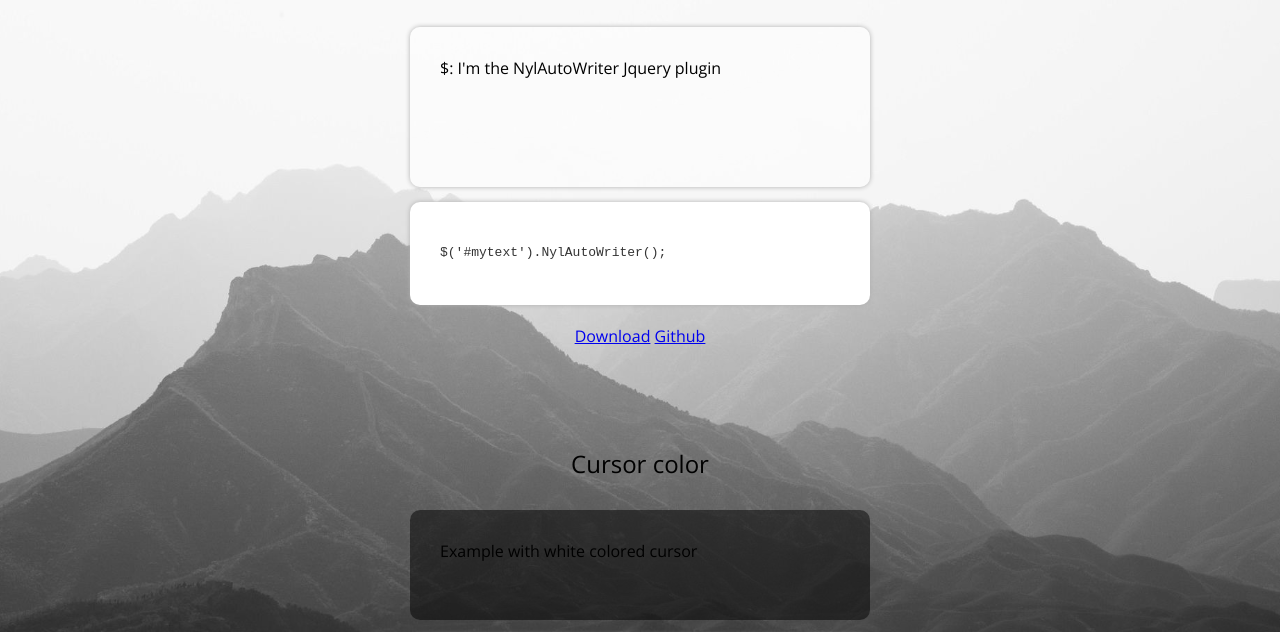
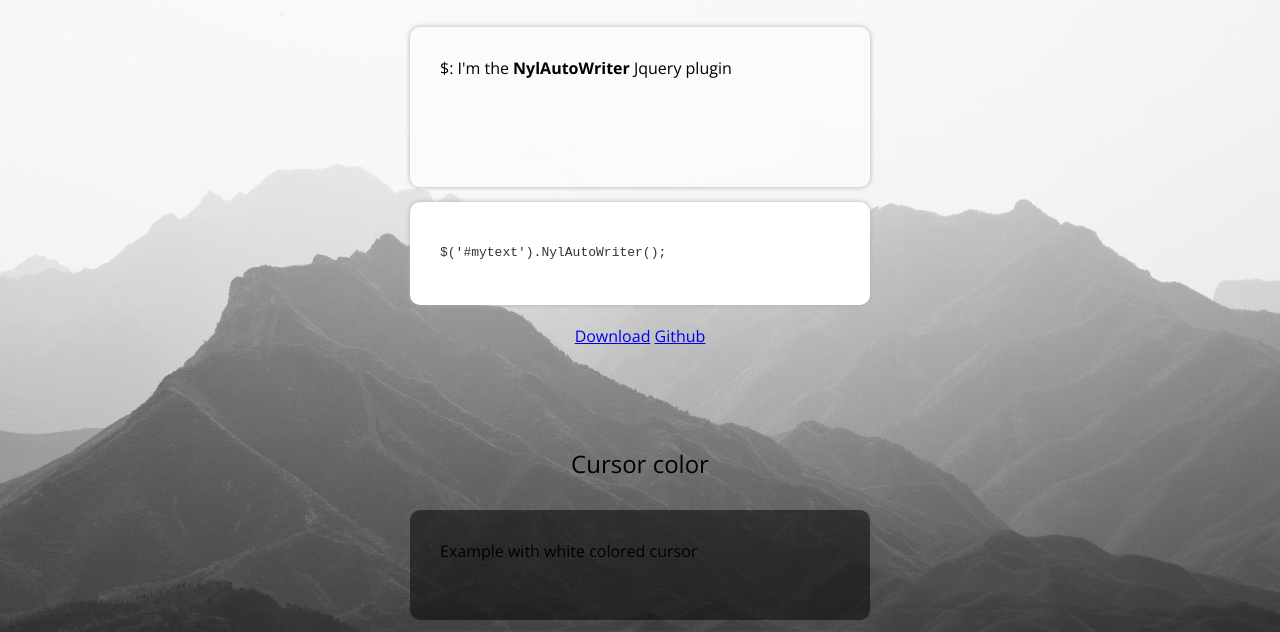
Before and after one commit to Nyl000/NylAutoWriter, a website: page demo/demo.html in a window 1280 px wide. Shown: the part 168-800 px from the top of the page. Drawn offline with nearby package versions, Linux system fonts and the light colour scheme.

Commit message:
Updated demo file

```diff
--- a/demo/demo.html
+++ b/demo/demo.html
@@ -120,7 +120,7 @@ $('#mytext').NylAutoWriter(
 
         var sentences = [
                     "$: Hello World !",
-                    "$: I'm the NylAutoWriter Jquery plugin",
+                    "$: I'm the <strong>NylAutoWriter</strong> Jquery plugin",
                     "$: You can see examples of codes by scrolling down.",
                 ],
                 cursor = 0;
```
